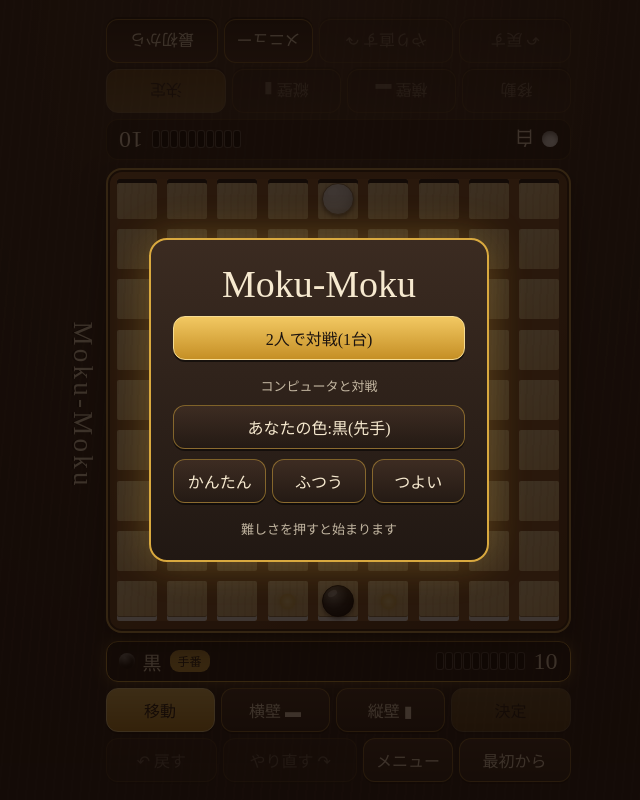
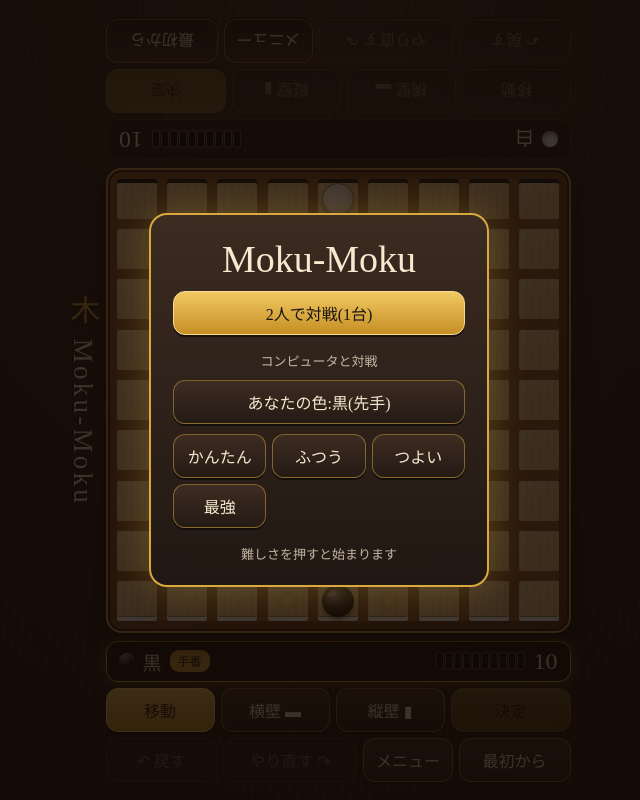
Before and after one commit to pztwbv6y8t-hue/MokuMoku, a plain HTML site: page index.html in a window 1280 px wide. Shown: the whole page, without its empty margins (321-961 px from the left). Drawn offline with Linux system fonts and the light colour scheme; a web font is replaced by a local one.

Commit message:
Add new difficulty level option to game menu

```diff
--- a/index.html
+++ b/index.html
@@ -19,7 +19,7 @@
 </head>
 <body>
 <div class="wrap">
-<h1><span class="k"></span>Moku-Moku</h1>
+<h1><span class="k">木</span><span class="t">Moku-Moku</span></h1>
 <main class="col">
 
 <section class="zone top" data-p="1">
@@ -42,7 +42,7 @@
 <button class="btn gold" id="mTwo">2人で対戦(1台)</button>
 <p class="sub">コンピュータと対戦</p>
 <button class="btn" id="mSide" data-me="0">あなたの色:黒(先手)</button>
-<div class="lv"><button class="btn" data-lv="1">かんたん</button><button class="btn" data-lv="2">ふつう</button><button class="btn" data-lv="3">つよい</button></div>
+<div class="lv"><button class="btn" data-lv="1">かんたん</button><button class="btn" data-lv="2">ふつう</button><button class="btn" data-lv="3">つよい</button><button class="btn" data-lv="4">最強</button></div>
 <p class="sub">難しさを押すと始まります</p></div></div>
 <div class="ov" id="win"><div class="card"><h2 class="flip" id="winText2"></h2><svg viewBox="0 0 64 40" width="56"><path d="M6 34 L2 8 L18 20 L32 4 L46 20 L62 8 L58 34Z" fill="#d9a93f" stroke="#8a5a14" stroke-width="2"/></svg><h2 id="winText"></h2><button class="btn gold" id="again">もう一度遊ぶ</button><button class="btn" id="winUndo">一手戻す</button></div></div>
 <div class="ov" id="sheet"><div class="card"><h3>メニュー</h3><button class="btn gold" id="chg">対戦方法を選び直す</button><button class="btn" id="close">ゲームに戻る</button><p class="sub">操作履歴</p><ol id="list"></ol></div></div>
```
